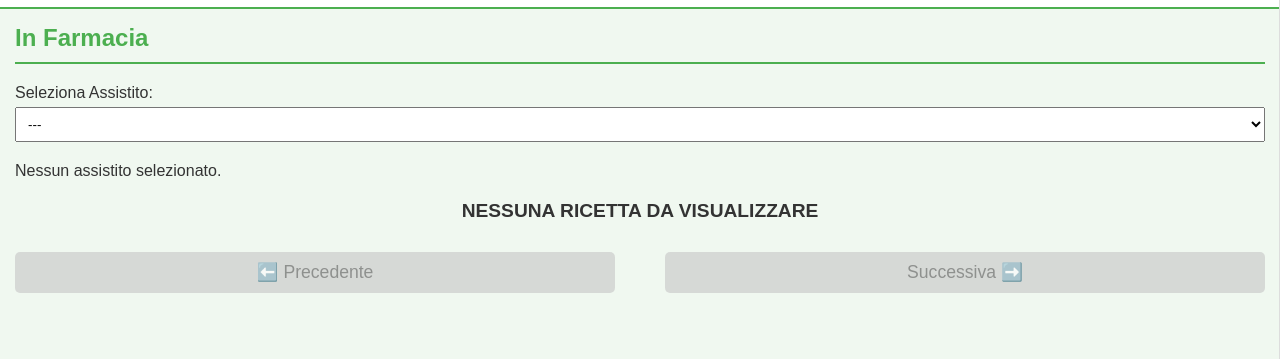
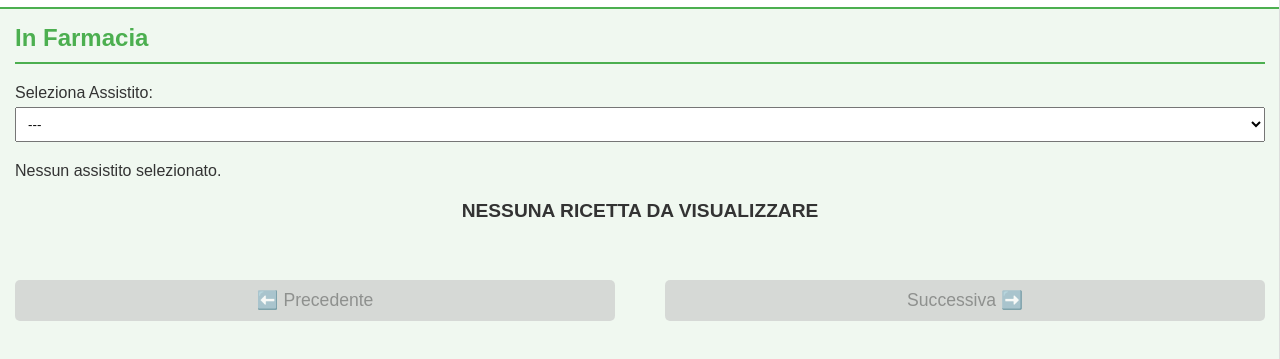
Before and after one commit to mylab3/prova2, a plain HTML site: page index.html in a window 1280 px wide. Shown: the part 57-416 px from the top of the page. Drawn offline with Linux system fonts and the light colour scheme.

Commit message:
Update index.html

```diff
--- a/index.html
+++ b/index.html
@@ -61,7 +61,7 @@
             <label for="select-user-farmacia">Seleziona Assistito:</label>
             <select id="select-user-farmacia"></select>
             <div id="assistito-info"></div>
-            <div id="ricette-container"></div>
+            <div id="ricette-container"></div><br>
             <div id="navigation-buttons">
                 <button id="prev-btn">⬅️ Precedente</button>
                 <button id="next-btn">Successiva ➡️</button>
```
